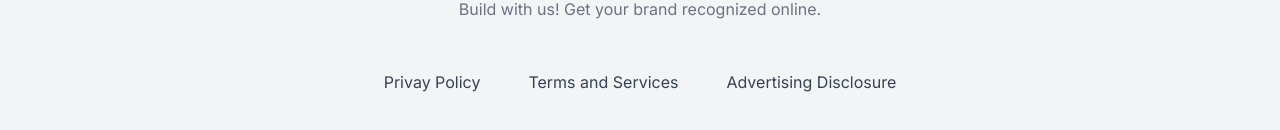
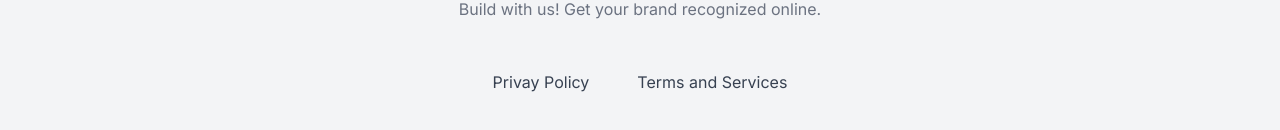
Before and after one commit to Hannah-Muthoni-Hailu/innovavirtus, a Next.js app: page / in a window 1280 px wide. Shown: the part 3304-3434 px from the top of the page. Built offline with nearby package versions, Linux system fonts and the light colour scheme.

Commit message:
Update Footer.jsx

```diff
--- a/src/app/_components/Footer.jsx
+++ b/src/app/_components/Footer.jsx
@@ -20,11 +20,7 @@ const Footer = () => {
                 </li>
 
                 <li>
-                    <a className="text-gray-700 transition hover:text-gray-700/75" href="#"> Terms and Services </a>
-                </li>
-
-                <li>
-                    <a className="text-gray-700 transition hover:text-gray-700/75" href="#"> Advertising Disclosure </a>
+                    <a className="text-gray-700 transition hover:text-gray-700/75" href="https://www.termsfeed.com/live/6ac1ed65-f635-4884-affd-0e97ef60e45b"> Terms and Services </a>
                 </li>
                 </ul>
 
```
